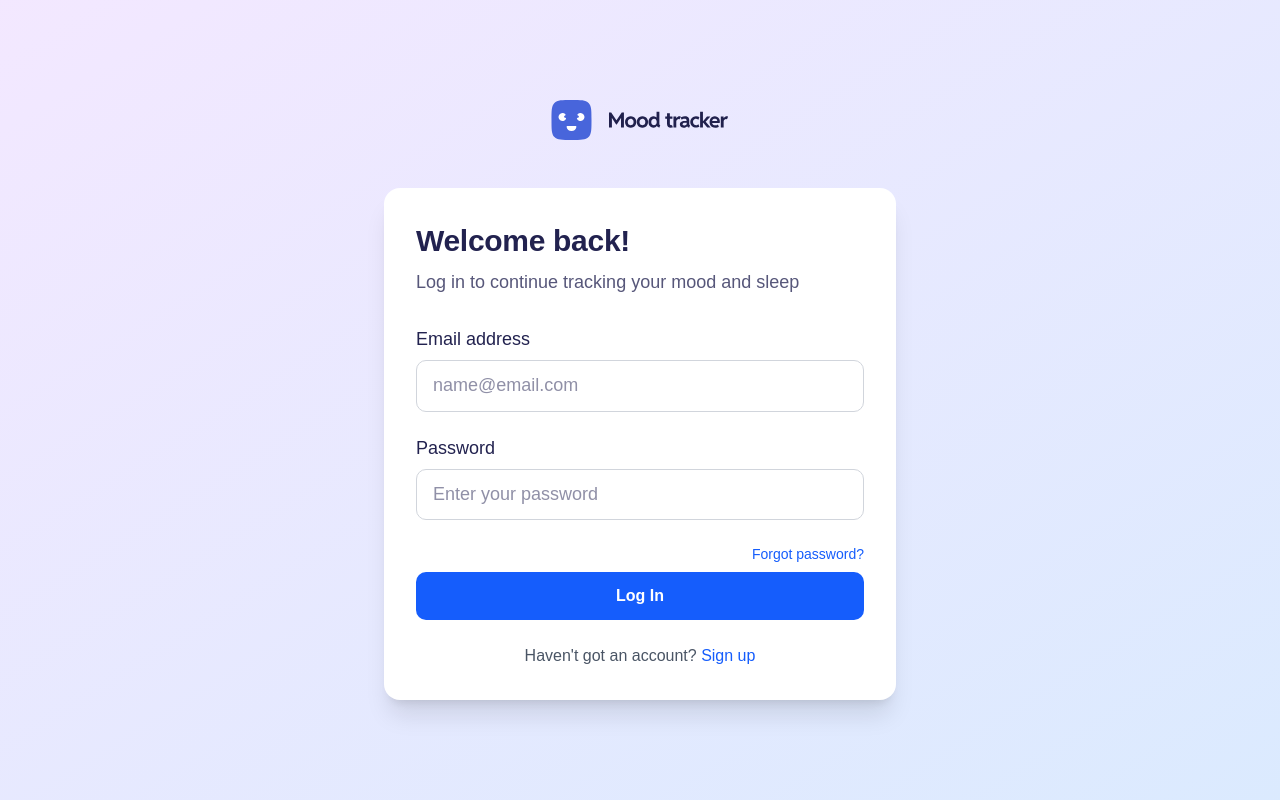
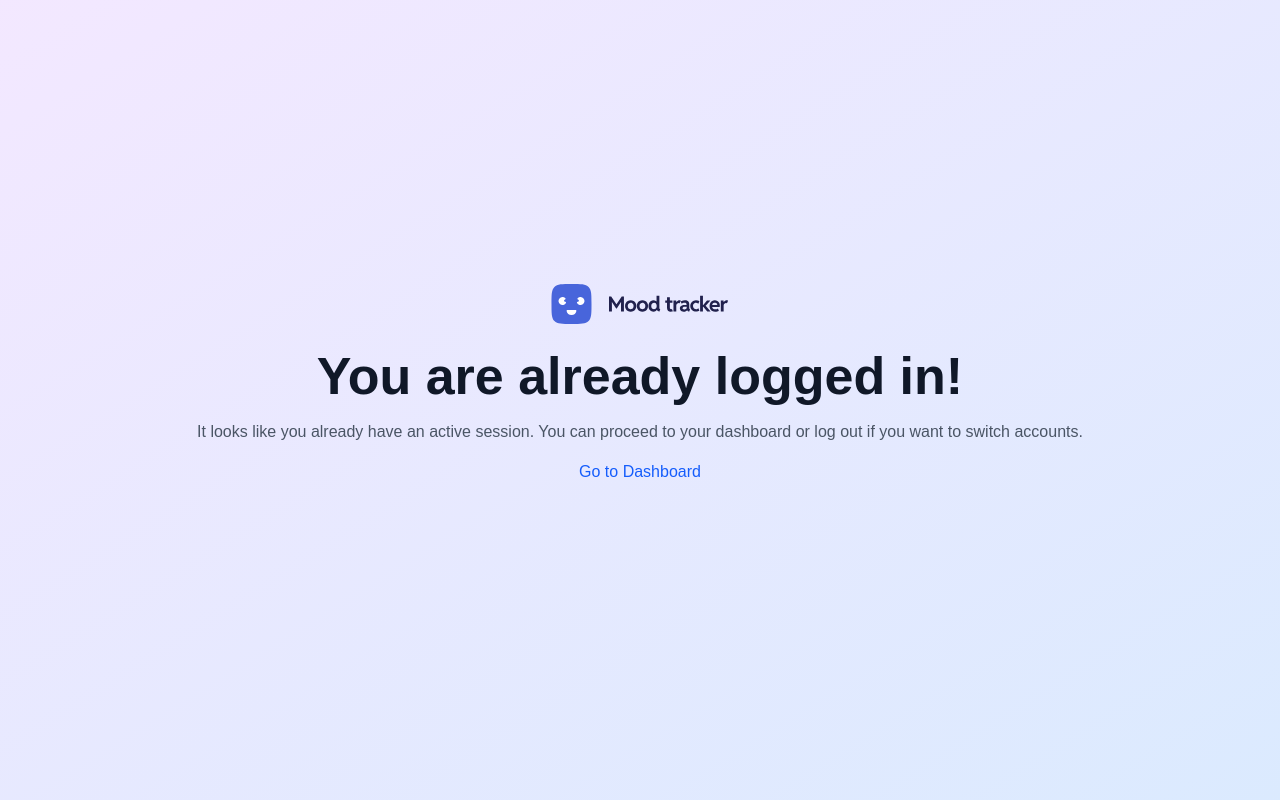
Before and after one commit to ChamuMutezva/mood-tracking-app, a Next.js app: page /login in a window 1280 px wide. Built offline with nearby package versions, Linux system fonts and the light colour scheme; no server answers; sample sign-in values are in the browser's storage; a web font is replaced by a local one; what @edgestore/react would draw is missing.

Commit message:
update: removing console.logs

```diff
--- a/auth.ts
+++ b/auth.ts
@@ -38,7 +38,6 @@ export const { handlers, auth, signIn, signOut } = NextAuth({
                         .safeParse(credentials);
 
                     if (!parsedCredentials.success) {
-                        console.log("Invalid credentials format");
                         return null;
                     }
 
@@ -46,31 +45,21 @@ export const { handlers, auth, signIn, signOut } = NextAuth({
                     const user = await getUser(email);
 
                     if (!user) {
-                        console.log("User not found:", email);
                         return null;
                     }
 
                     // Check if user has a password
                     if (!user.password_hash) {
-                        console.log(
-                            "User has no password set. Full user object:",
-                            JSON.stringify(user, null, 2)
-                        );
                         return null;
                     }
 
                     const passwordMatch = await bcrypt.compare(
                         password,
-                        user.password_hash
+                        user.password_hash,
                     );
-                    console.log("Password match result:", passwordMatch);
 
                     // Check if user has a password
                     if (!user.password_hash) {
-                        console.log(
-                            "User has no password set. Full user object:",
-                            JSON.stringify(user, null, 2)
-                        );
                         return null;
                     }
 
@@ -88,7 +77,7 @@ export const { handlers, auth, signIn, signOut } = NextAuth({
                             "Set-Cookie",
                             `custom-session=${customSessionToken}; HttpOnly; Secure; SameSite=Lax; Path=/; Max-Age=${
                                 60 * 60 * 24 * 1
-                            }`
+                            }`,
                         );
 
                         // Map user to NextAuth User type (id as string)
@@ -97,7 +86,6 @@ export const { handlers, auth, signIn, signOut } = NextAuth({
                             id: String(user.id),
                         };
                     } else {
-                        console.log("Password does not match for user:", email);
                         return null;
                     }
                 } catch (error) {
--- a/src/actions/request-password-reset.ts
+++ b/src/actions/request-password-reset.ts
@@ -9,7 +9,7 @@ const resend = new Resend(process.env.RESEND_API_KEY);
 // Forgot password - called by the forgot-password form
 export async function requestPasswordReset(
     state: RequestEmailFormState,
-    formData: FormData
+    formData: FormData,
 ): Promise<RequestEmailFormState> {
     //1. Ensure the schema is up to date
     await updateSchema();
@@ -34,7 +34,6 @@ export async function requestPasswordReset(
     try {
         //4. Check if the email exists in the database
         const user = await sql`SELECT * FROM users WHERE email=${email}`;
-        console.log("new user:", user.rows[0]);
         if (user.rows.length === 0) {
             return {
                 errors: {
@@ -48,12 +47,11 @@ export async function requestPasswordReset(
         const currentTime = new Date();
 
         //5. Check if the existing reset token has expired
-        console.log(currentUser.reset_token_expiry, currentTime);
+
         if (
             currentUser.reset_token_expiry &&
             new Date(currentUser.reset_token_expiry) > currentTime
         ) {
-            console.log("Valid token exists, not sending new email");
             return {
                 message:
                     "A password reset link has already been sent. You still have a valid token. Please check your email or try again later.",
@@ -61,9 +59,6 @@ export async function requestPasswordReset(
             };
         }
 
-        console.log(
-            "No valid token exists or token has expired, generating new token"
-        );
         //6. Generate a password reset token
         const resetToken = crypto.randomUUID();
         const resetTokenExpiry = new Date(Date.now() + 3600000); // Token expires in 1 hour
@@ -71,7 +66,7 @@ export async function requestPasswordReset(
         const offset = resetTokenExpiry.getTimezoneOffset() * 60000;
         const adjustedExpiry = new Date(resetTokenExpiry.getTime() - offset);
         //7. Save the reset token and expiry in the database
-        console.log("Attempting SQL update");
+
         try {
             await sql`
             UPDATE users
@@ -83,9 +78,6 @@ export async function requestPasswordReset(
             throw new Error("Database update failed");
         }
 
-        console.log("New reset token:", resetToken);
-        console.log("New reset token expiry:", resetTokenExpiry);
-
         //8. Send password reset email
         const name = currentUser.name;
         await sendPasswordResetEmail(name, email, resetToken);
@@ -95,7 +87,6 @@ export async function requestPasswordReset(
             success: true,
         };
     } catch (error) {
-        console.log(error)
         return {
             ...state,
             errors: {
@@ -110,13 +101,10 @@ export async function requestPasswordReset(
 async function sendPasswordResetEmail(
     name: string,
     email: string,
-    resetToken: string
+    resetToken: string,
 ) {
     // Implement email sending logic here
     // You can use a service like SendGrid, AWS SES, or any other email service
-    console.log(
-        `Sending password reset email for ${name} to ${email} with token ${resetToken}`
-    );
 
     try {
         const appUrl = process.env.APP_URL ?? "http://localhost:3000"; // Fallback for local development
@@ -138,10 +126,8 @@ async function sendPasswordResetEmail(
             throw new Error("Failed to send password reset email");
         }
 
-        console.log("Reset email sent:", data);
         return { data };
     } catch (error) {
-        console.error("Error in sendPasswordResetEmail:", error);
         throw new Error("Failed to send password reset email");
     }
 }
--- a/src/actions/reset-password.ts
+++ b/src/actions/reset-password.ts
@@ -17,7 +17,6 @@ export async function resetPassword(
 
     // 2. If form validation fails, return errors early. Otherwise, continue.
     if (!validatedFields.success) {
-        console.log("Errors: ", state?.errors)
         return {
           // ...state,
             errors: validatedFields.error.flatten().fieldErrors,
--- a/src/actions/update-schema.ts
+++ b/src/actions/update-schema.ts
@@ -7,7 +7,7 @@ export async function updateSchema() {
       ADD COLUMN IF NOT EXISTS reset_token VARCHAR(255),
       ADD COLUMN IF NOT EXISTS reset_token_expiry TIMESTAMP
     `
-    console.log("Schema updated successfully")
+
   } catch (error) {
     console.error("Error updating schema:", error)
     throw error
--- a/src/app/(auth)/login/page.tsx
+++ b/src/app/(auth)/login/page.tsx
@@ -1,8 +1,43 @@
 import Image from "next/image";
 import LoginForm from "@/components/LoginForm";
 import { Suspense } from "react";
+import { auth } from "../../../../auth";
+import Link from "next/link";
 
 export default async function LoginPage() {
+    const session = await auth();
+
+    if (session) {
+        return (
+            <main className="auth-parent">
+                <div className="text-center mb-8">
+                    <div className="flex items-center justify-center gap-2 mb-4">
+                        <Image
+                            src="/assets/images/logo.svg"
+                            alt="Mood tracking system"
+                            width={178}
+                            height={40}
+                            priority
+                        />
+                    </div>
+                    <h1 className="text-preset-1 text-gray-900 mb-2">
+                        You are already logged in!
+                    </h1>
+                    <p className="text-gray-600 mb-4">
+                        It looks like you already have an active session. You
+                        can proceed to your dashboard or log out if you want to
+                        switch accounts.
+                    </p>
+                    <Link
+                        href="/dashboard"
+                        className="text-blue-600 hover:underline"
+                    >
+                        Go to Dashboard
+                    </Link>
+                </div>
+            </main>
+        );
+    }
     return (
         <main className="auth-parent">
             {/* Logo and Brand */}
--- a/src/components/ForgotPasswordForm.tsx
+++ b/src/components/ForgotPasswordForm.tsx
@@ -29,7 +29,6 @@ export default function ForgotPasswordForm() {
 
     useEffect(() => {
         if (state?.success && !isRedirecting) {
-            console.log("Password reset email sent successfully");
             setShowSuccessOverlay(true);
             setIsRedirecting(true);
 
--- a/src/components/Header.tsx
+++ b/src/components/Header.tsx
@@ -26,7 +26,7 @@ interface HeaderProps {
 function Header({ session }: Readonly<HeaderProps>) {
     const [isSettingsOpen, setIsSettingsOpen] = useState(false);
     const [profileImage, setProfileImage] = useState(
-        session?.user?.image || "/assets/images/avatar-lisa.jpg"
+        session?.user?.image || "/assets/images/avatar-lisa.jpg",
     );
     const [isLoggingOut, setIsLoggingOut] = useState(false);
     const [isUploading, setIsUploading] = useState(false);
@@ -47,7 +47,7 @@ function Header({ session }: Readonly<HeaderProps>) {
     }
 
     async function handleFileChange(
-        event: React.ChangeEvent<HTMLInputElement>
+        event: React.ChangeEvent<HTMLInputElement>,
     ) {
         const file = event.target.files?.[0];
         if (!file || !session?.user?.id) return;
@@ -86,32 +86,28 @@ function Header({ session }: Readonly<HeaderProps>) {
             // Upload to EdgeStore
             const res = await edgestore.publicFiles.upload({
                 file,
-                onProgressChange: (progress) => {
-                    console.log(`Upload progress: ${progress}%`);
-                },
+                onProgressChange: () => {},
                 options: uploadOptions,
             });
-            console.log("EdgeStore upload successful:", res.url);
 
             // update user profile in database
             const result = await updateUserProfilePicture(
                 session.user.id,
-                res.url
+                res.url,
             );
 
             if (result.error) {
                 throw new Error(result.error);
             }
         } catch (error) {
-            console.log("Upload error:", error);
             setUploadError(
                 error instanceof Error
                     ? error.message
-                    : "Failed to upload image"
+                    : "Failed to upload image",
             );
             // Revert to previous image on error
             setProfileImage(
-                session.user.image || "/assets/images/avatar-lisa.jpg"
+                session.user.image || "/assets/images/avatar-lisa.jpg",
             );
         } finally {
             setIsUploading(false);
--- a/src/components/LoginForm.tsx
+++ b/src/components/LoginForm.tsx
@@ -24,7 +24,6 @@ export default function LoginForm() {
 
     useEffect(() => {
         if (state.redirectTo && !isRedirecting) {
-            console.log("Redirecting to:", state.redirectTo);
             setShowSuccessOverlay(true);
             setIsRedirecting(true);
 
--- a/src/components/MoodSleepChart.tsx
+++ b/src/components/MoodSleepChart.tsx
@@ -186,7 +186,6 @@ const MoodSleepChart = ({ data }: MoodSleepChartProps) => {
 
     const chartData = !data || data.length === 0 ? generateEmptyData() : data;
     const hasData = data && data.length > 0;
-    //    console.log("Chart Data:", chartData);
 
     return (
         <section className="lg:col-span-2 bg-primary rounded-[var(--radius-16)] px-[var(--spacing-200)] py-[var(--spacing-250)] min-w-0">
--- a/src/lib/chart-utils.ts
+++ b/src/lib/chart-utils.ts
@@ -2,7 +2,7 @@ import type { MoodEntry, ChartData } from "./types";
 import { getSleepLabel, getSleepValue } from "./sleep-config";
 
 export function transformMoodEntriesToChartData(
-    entries: MoodEntry[]
+    entries: MoodEntry[],
 ): ChartData[] {
     const moodLabels = {
         "-2": "Very Sad",
@@ -46,7 +46,6 @@ export function calculateAveragesFromEntries(entries: MoodEntry[]) {
         };
     }
 
-   // console.log("Chart Entries:", chartEntries);
     const totalMood = chartEntries.reduce((sum, entry) => sum + entry.mood, 0);
     const averageMood = totalMood / chartEntries.length;
 
--- a/src/scripts/generate-password-hash.ts
+++ b/src/scripts/generate-password-hash.ts
@@ -1,23 +1,16 @@
-import bcrypt from "bcryptjs"
+import bcrypt from "bcryptjs";
 
 // Change this to whatever password you want to use for testing
-const testPassword = "test123"
+const testPassword = "test123";
 
 async function generateHash() {
-  try {
-    const saltRounds = 12
-    const hashedPassword = await bcrypt.hash(testPassword, saltRounds)
-
-    console.log("=== Password Hash Generator ===")
-    console.log("Original password:", testPassword)
-    console.log("Hashed password:", hashedPassword)
-    console.log("\nCopy the hashed password above and update your database record.")
-    console.log(
-      "UPDATE users SET password_hash = '" + hashedPassword + "' WHERE email = 'lisa@mail.com';",
-    )
-  } catch (error) {
-    console.error("Error generating hash:", error)
-  }
+    try {
+        const saltRounds = 12;
+        const hashedPassword = await bcrypt.hash(testPassword, saltRounds);
+        return hashedPassword;
+    } catch (error) {
+        console.error("Error generating hash:", error);
+    }
 }
 
-generateHash()
+await generateHash();
```
